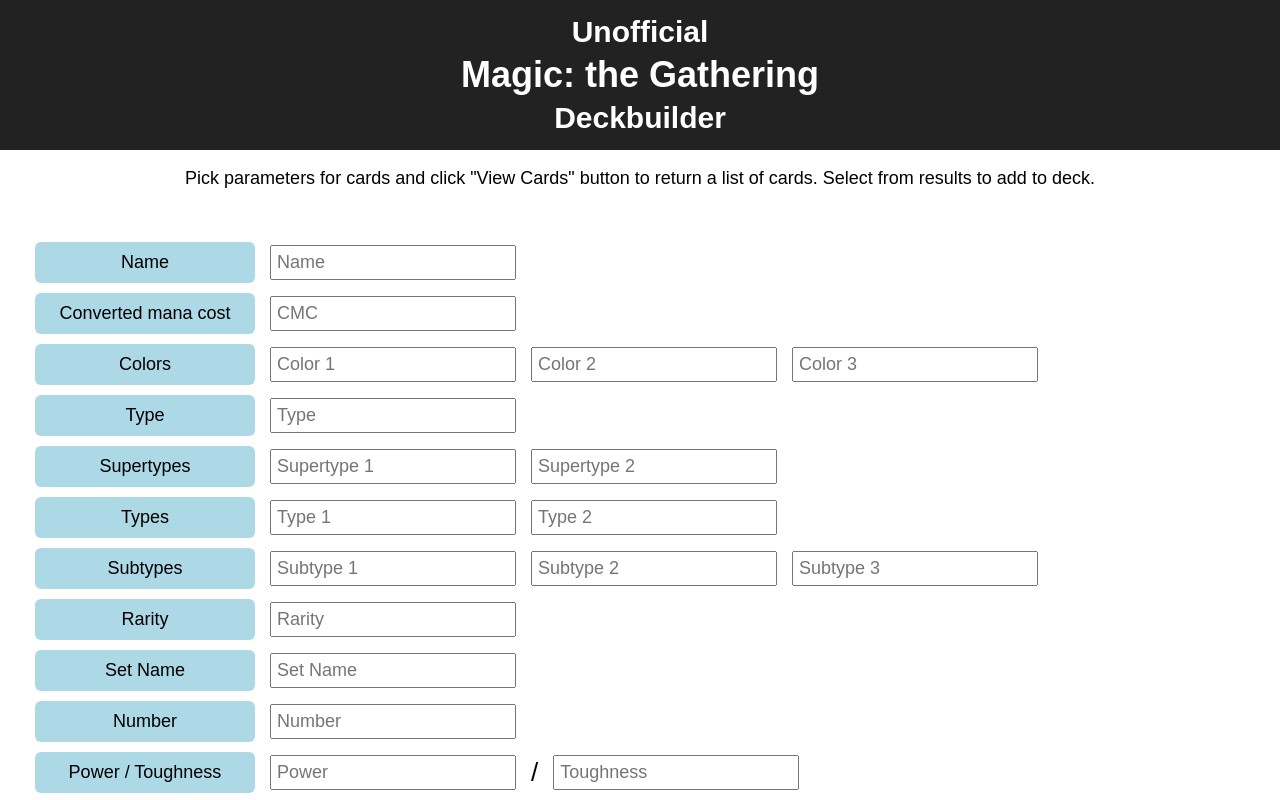
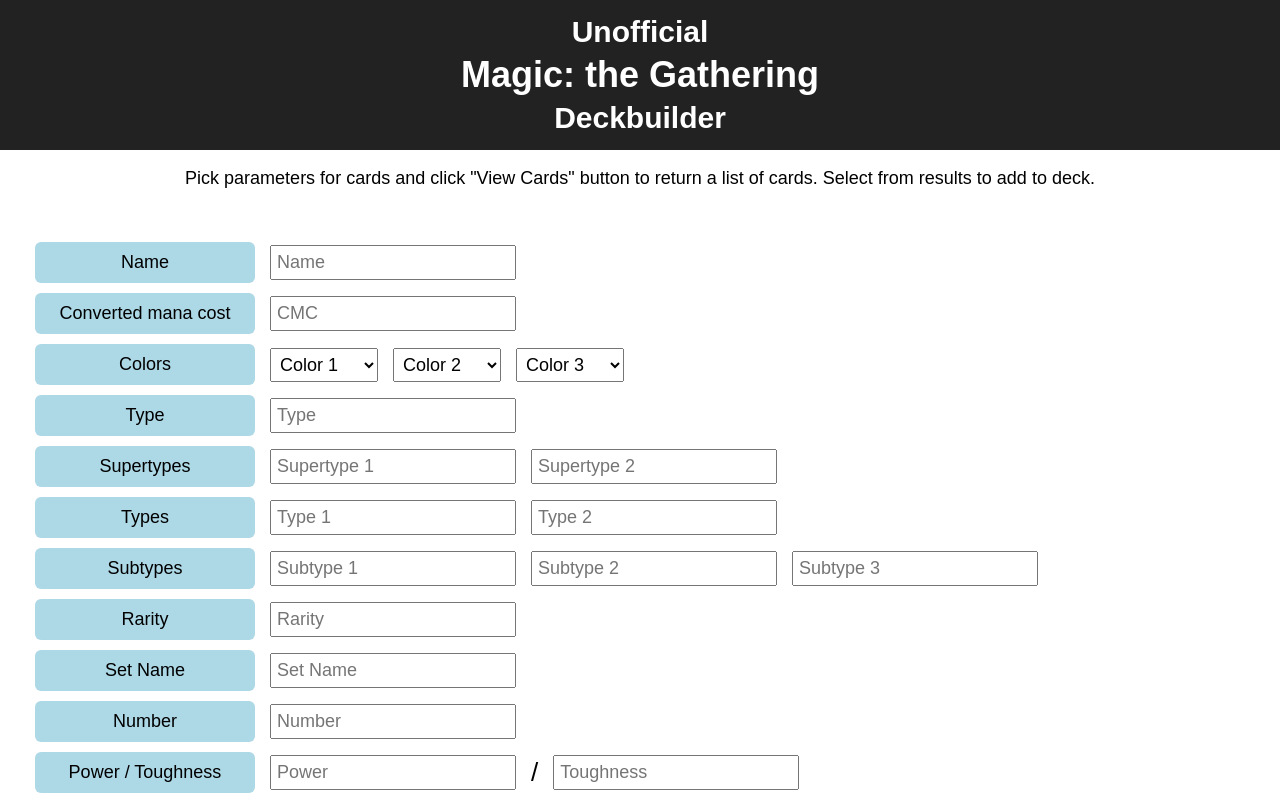
Before and after one commit to jbcoppola/mtg-deckbuilder, a React (Create React App) app: page / in a window 1280 px wide. Shown: the top 800 px of the page. Built offline with nearby package versions, Linux system fonts and the light colour scheme.

Commit message:
changed input fields

```diff
--- a/src/App.css
+++ b/src/App.css
@@ -47,7 +47,7 @@
       font-size: 26px;
       padding-left: 15px;
       margin: 0; }
-    .search-form div input {
+    .search-form div input, .search-form div select {
       font-size: 18px;
       padding: 5px;
       max-width: 500px;
--- a/src/App.scss
+++ b/src/App.scss
@@ -58,7 +58,7 @@
       margin: 0;
     }
 
-    input {
+    input, select {
       font-size: 18px;
       padding: 5px;
       max-width: 500px;
--- a/src/views/App.js
+++ b/src/views/App.js
@@ -8,6 +8,8 @@
     super(props);
     this.state = {
       name: '',
+      type: '',
+      color: [],
       cardList: []
     }
   }
@@ -64,13 +66,37 @@
           </div>
           <div>
             <p>Colors</p>
-            <input name='color1' type='text' placeholder='Color 1' />
-            <input name='color2' type='text' placeholder='Color 2' />
-            <input name='color3' type='text' placeholder='Color 3' />
+            <select name="color1" value={this.state.color[0]} onChange={this.handleChange}>
+              <option value="" disabled selected hidden>Color 1</option>
+              <option value="" >Unknown</option>
+              <option value="Green">Green</option>
+              <option value="Blue">Blue</option>
+              <option value="Red">Red</option>
+              <option value="White">White</option>
+              <option value="Black">Black</option>
+            </select>
+            <select name="color2" value={this.state.color[1]} onChange={this.handleChange}>
+              <option value="" disabled selected hidden>Color 2</option>
+              <option value="" >Unknown</option>
+              <option value="Green">Green</option>
+              <option value="Blue">Blue</option>
+              <option value="Red">Red</option>
+              <option value="White">White</option>
+              <option value="Black">Black</option>
+            </select>
+            <select name="color3" value={this.state.color[2]} onChange={this.handleChange}>
+              <option value="" disabled selected hidden>Color 3</option>
+              <option value="" >Unknown</option>
+              <option value="Green">Green</option>
+              <option value="Blue">Blue</option>
+              <option value="Red">Red</option>
+              <option value="White">White</option>
+              <option value="Black">Black</option>
+            </select>
           </div>
           <div>
             <p>Type</p>
-            <input name='type' type='text' placeholder='Type' />
+            <input name='type' type='text' placeholder='Type' value={this.state.type} onChange = {this.handleChange}/>
           </div>
           <div>
             <p>Supertypes</p>
@@ -102,9 +128,9 @@
           </div>
           <div>
             <p>Power / Toughness</p>
-            <input name='power' type='text' placeholder='Power' />
+            <input name='power' type='number' placeholder='Power' />
             <p className='seperator'>/</p>
-            <input name='toughness' type='text' placeholder='Toughness' />
+            <input name='toughness' type='number' placeholder='Toughness' />
           </div>
           <div>
             <p>Language</p>
```
